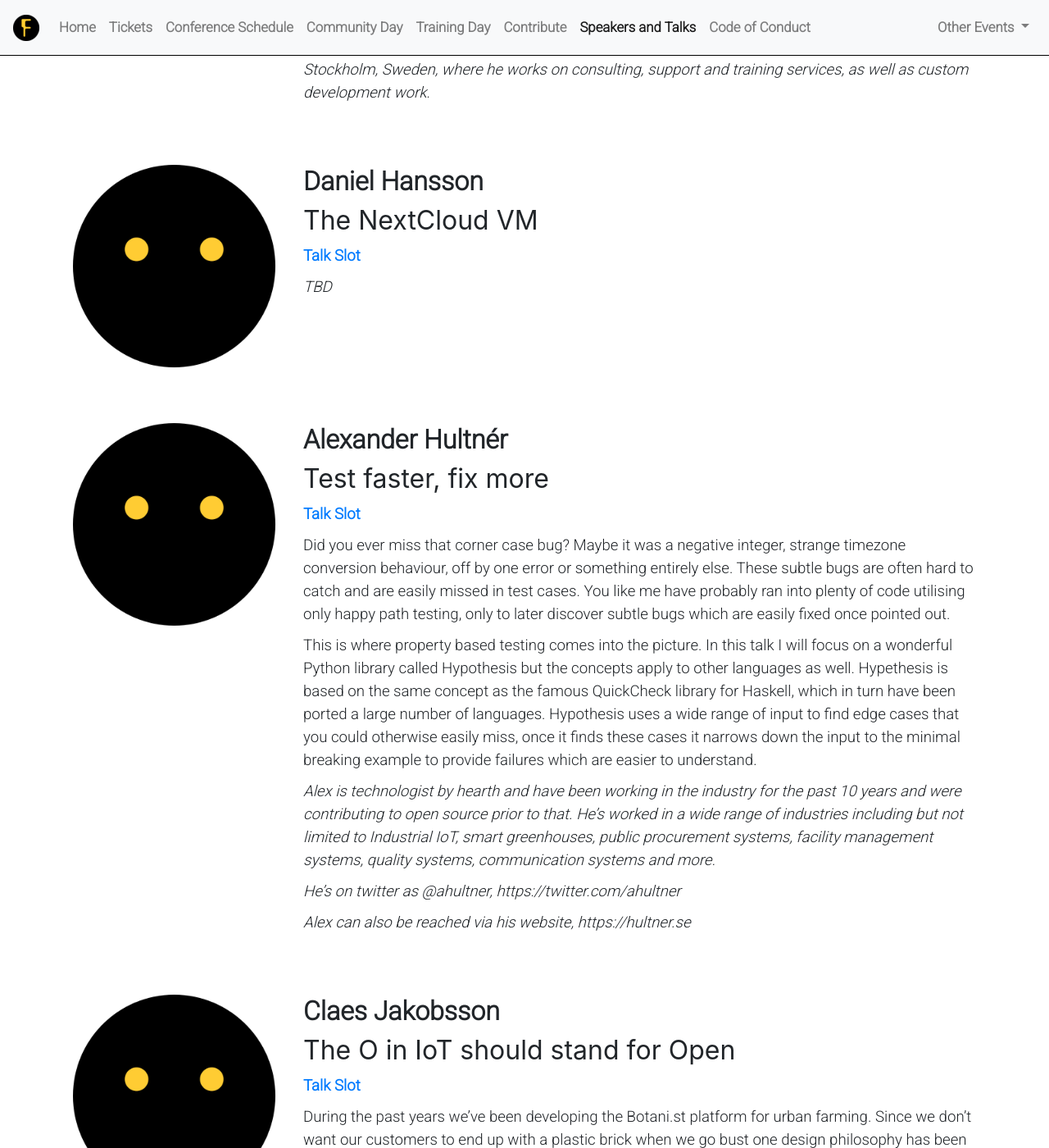
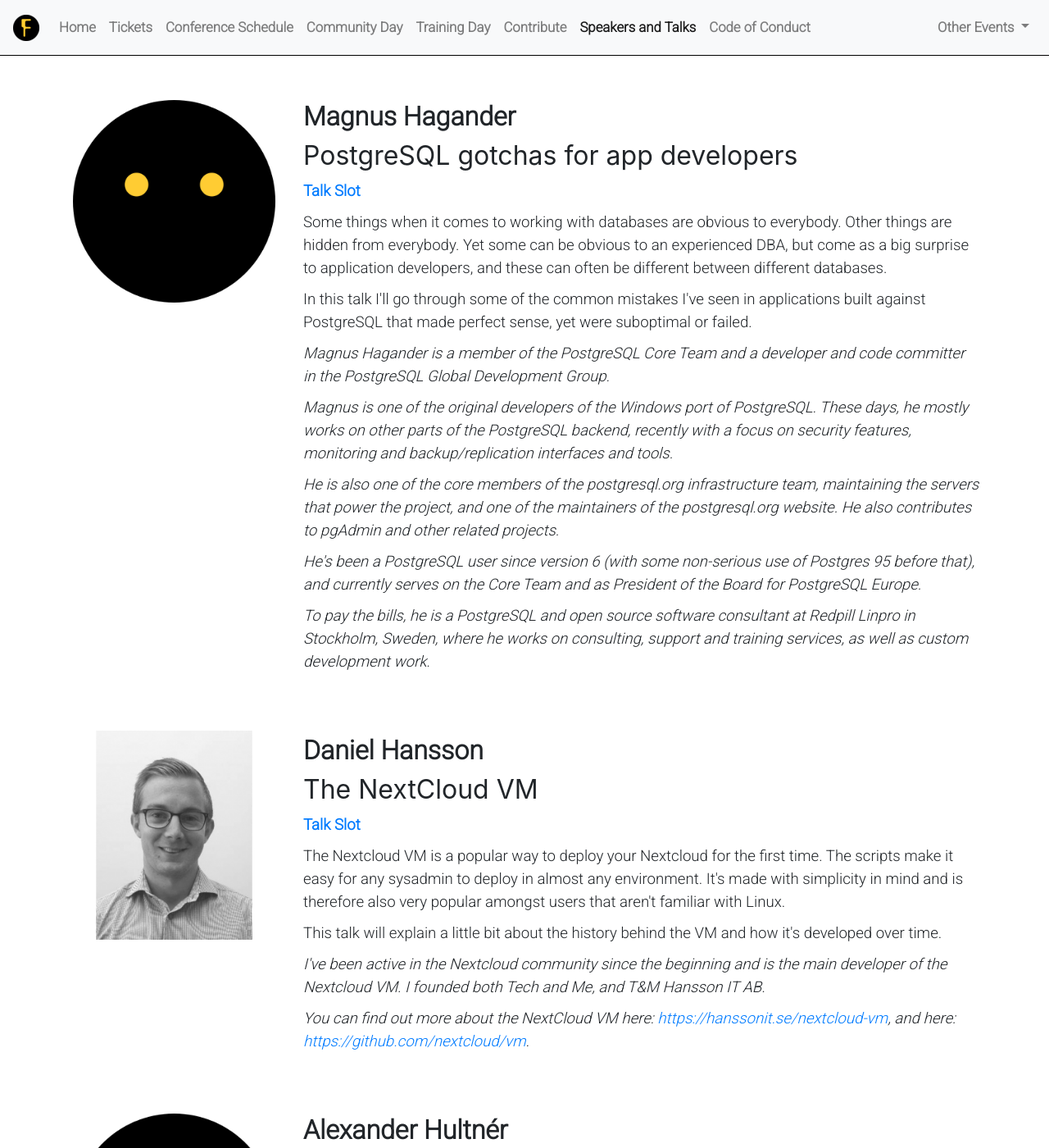
Before and after one commit to e8johan/foss-north-jekyll-2019, a Jekyll site: the page built from speakers-and-talks.md, in a window 1280 px wide and 1400 px high, scrolled down 6279 px. Shown: the whole window at 82% size. Built offline with Jekyll 4.4.1, drawn with Linux system fonts in a browser that asks for light colours; nearby versions of some CDN libraries; some of the changed text lies outside the part shown.

Commit message:
Updated speakers

```diff
--- a/_data/speakers.yaml
+++ b/_data/speakers.yaml
@@ -229,16 +229,18 @@
   slot: mon11
   lastname: "Hansson"
   title: "The NextCloud VM"
-  abstact:
-    - "TBD"
+  abstract:
+    - "The Nextcloud VM is a popular way to deploy your Nextcloud for the first time. The scripts make it easy for any sysadmin to deploy in almost any environment. It's made with simplicity in mind and is therefore also very popular amongst users that aren't familiar with Linux."
+    - "This talk will explain a little bit about the history behind the VM and how it's developed over time."
   bio:
-    - "TBD"
+    - "I've been active in the Nextcloud community since the beginning and is the main developer of the Nextcloud VM. I founded both Tech and Me, and T&M Hansson IT AB."
+    - "You can find out more about the NextCloud VM here: <a href='https://hanssonit.se/nextcloud-vm'>https://hanssonit.se/nextcloud-vm</a>, and here: <a href='https://github.com/nextcloud/vm'>https://github.com/nextcloud/vm</a>."
 - name: "Carol Chen"
   short: "cchen"
   slot: mon11
   lastname: "Chen"
   title: "Manage a community like conducting an orchestra - with a lot of hand waving"
-  abstact:
+  abstract:
     - "Have you attended an orchestral performance and wondered what it is exactly that conductors do besides waving their arms in the air? Most of the value that the conductor (community manager) brings to the orchestra (community) is carried out before the performance (behind the scenes). In this session, I will share my experiences in orchestras and open source communities big and small across different countries. How do you take care of the different types of contributors/players and bring out their best? What happens when they have differences in opinion on how to collaborate? How do you make the community welcoming and inclusive especially for people with different backgrounds and who may not speak your (programming) language? Join me on a musical journey through some of the common (and perhaps not so common) dissonances of community orchestration and their possible resolutions!"
   bio:
     - "Carol Chen is a Community Architect at Red Hat, supporting several upstream communities such as Ansible and ManageIQ. She has been actively involved in open source communities while working for Jolla and Nokia previously. In addition, she also has experiences in software development/integration in her 12 years in the mobile industry. On a personal note, Carol plays the Timpani in an orchestra in Tampere, Finland, where she now calls home."
@@ -247,7 +249,7 @@
   slot: tue5
   lastname: "Blanc"
   title: "Insecure connections: Love and mental health in our digital lives"
-  abstact:
+  abstract:
     - "The lens through which we view--and know--what it means to love, to be ourselves, and to connect with others is now backed by microchips and millions of lines of code. As our lives continue to become increasingly managed by our devices, we need to ask ourselves what we're gaining--and what we're giving up--by allowing technology into the spaces that make our hearts ache and that keep us up at night."
     - "This talk will weave together two narratives essential to many people: health and love. It will examine the ways in which both of these topics have become entwined with computing, what that means for us as individuals, and what that means for our individual and societal user freedoms."
   bio:
@@ -257,7 +259,7 @@
   slot: mon2
   lastname: "Hagander"
   title: "PostgreSQL gotchas for app developers"
-  abstact:
+  abstract:
     - "Some things when it comes to working with databases are obvious to everybody. Other things are hidden from everybody. Yet some can be obvious to an experienced DBA, but come as a big surprise to application developers, and these can often be different between different databases."
     - "In this talk I'll go through some of the common mistakes I've seen in applications built against PostgreSQL that made perfect sense, yet were suboptimal or failed."
   bio:
```
Also changed, not shown: images/speaker-dhansson.png.
